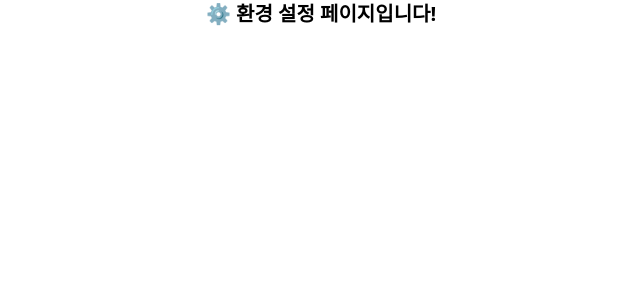
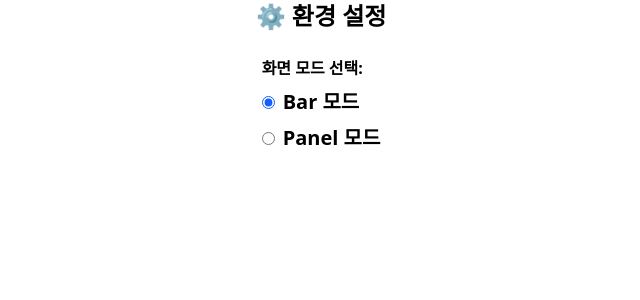
Before and after one commit to nexus-aicc-lab/tauri-cti-task-manager, a React (Vite) app: page /settings in a window 1280 px wide. Shown: the top 300 px of the page, without its empty margins (319-959 px from the left). Built offline with nearby package versions, Linux system fonts and the light colour scheme.

Commit message:
update for 파일 시스템2

```diff
--- a/src/pages/settings.tsx
+++ b/src/pages/settings.tsx
@@ -1,7 +1,45 @@
+// src/pages/SettingsPage.tsx
+'use client';
+
+import { useUIStore } from '@/shared/store/useUIStore';
+import { saveViewMode } from '@/shared/lib/fs/viewModeStorage';
+import type { ViewMode } from '@/shared/store/useUIStore';
+
+const viewModes: { value: ViewMode; label: string }[] = [
+    { value: 'bar', label: 'Bar 모드' },
+    { value: 'panel', label: 'Panel 모드' },
+];
+
 export default function SettingsPage() {
+    const viewMode = useUIStore((s) => s.viewMode);
+    const setViewMode = useUIStore((s) => s.setViewMode);
+
+    const handleChange = async (newMode: ViewMode) => {
+        setViewMode(newMode);
+        await saveViewMode(newMode);
+        console.log(`[Settings] viewMode 저장됨: ${newMode}`);
+    };
+
     return (
-        <div className="h-full flex items-center justify-center text-xl font-bold">
-            ⚙️ 환경 설정 페이지입니다!
+        <div className="h-full flex flex-col items-center justify-center gap-6 text-xl font-bold">
+            <div className="text-2xl">⚙️ 환경 설정</div>
+
+            <div className="flex flex-col items-start space-y-2">
+                <div className="text-base font-semibold">화면 모드 선택:</div>
+                {viewModes.map((mode) => (
+                    <label key={mode.value} className="flex items-center gap-2 cursor-pointer">
+                        <input
+                            type="radio"
+                            name="viewMode"
+                            value={mode.value}
+                            checked={viewMode === mode.value}
+                            onChange={() => handleChange(mode.value)}
+                            className="accent-blue-600"
+                        />
+                        {mode.label}
+                    </label>
+                ))}
+            </div>
         </div>
     );
 }
```
